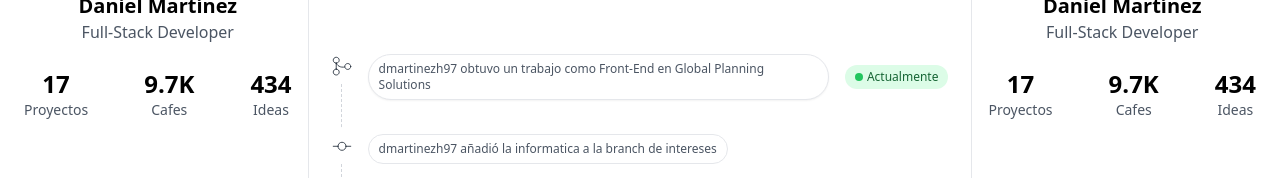
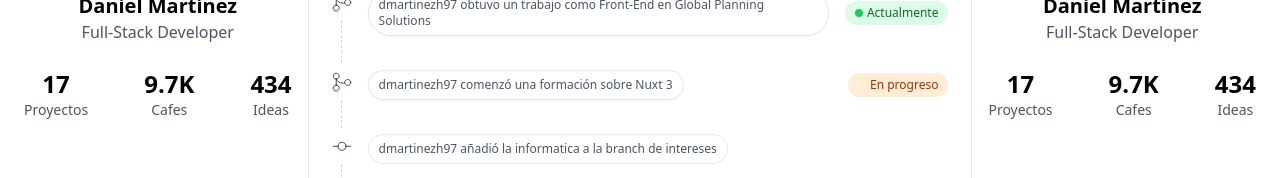
Before and after one commit to dmartinezh97/portafolio, a Nuxt app: page / in a window 1280 px wide. Shown: the part 288-466 px from the top of the page. Built offline with nearby package versions, Linux system fonts and the light colour scheme.

Commit message:
Añadir en progreso

```diff
--- a/components/Proyectos.vue
+++ b/components/Proyectos.vue
@@ -40,6 +40,8 @@
                              -->
                              <GithubNewMerge tipo="Actualmente" text="dmartinezh97 obtuvo un trabajo como Front-End en Global Planning Solutions"></GithubNewMerge>
 
+                             <GithubNewMerge tipo="En progreso" text="dmartinezh97 comenzó una formación sobre Nuxt 3"></GithubNewMerge>
+
                             <GithubNewCommit text="dmartinezh97 añadió la informatica a la branch de intereses"></GithubNewCommit>
 
                             <GithubNewMerge text="dmartinezh97 merged commit d31m10h97 en master el 31 de octubre de 1997"></GithubNewMerge>
--- a/components/github/NewCommit.vue
+++ b/components/github/NewCommit.vue
@@ -31,7 +31,7 @@ export default {
         tipo: {
             type: String,
             validator: function (value) {
-                return ['Actualmente'].indexOf(value) !== -1;
+                return ['Actualmente', 'En progreso'].indexOf(value) !== -1;
             }
         }
     },
@@ -39,9 +39,11 @@ export default {
         return {
             classTextTipo: {
                 'bg-green-100 text-green-800': this.tipo == 'Actualmente',
+                'bg-orange-100 text-orange-800': this.tipo == 'En progreso',
             },
             classObjectTipo: {
                 'bg-green-100': this.tipo == 'Actualmente',
+                'bg-orange-100': this.tipo == 'En progreso',
             }
         }
     }
--- a/components/github/NewMerge.vue
+++ b/components/github/NewMerge.vue
@@ -30,7 +30,7 @@ export default {
         tipo: {
             type: String,
             validator: function (value) {
-                return ['Actualmente'].indexOf(value) !== -1;
+                return ['Actualmente', 'En progreso'].indexOf(value) !== -1;
             }
         }
     },
@@ -38,9 +38,11 @@ export default {
         return {
             classTextTipo: {
                 'bg-green-100 text-green-800': this.tipo == 'Actualmente',
+                'bg-orange-100 text-orange-800': this.tipo == 'En progreso',
             },
             classObjectTipo: {
                 'bg-green-100': this.tipo == 'Actualmente',
+                'bg-orange-100': this.tipo == 'En progreso',
             }
         }
     }
```
